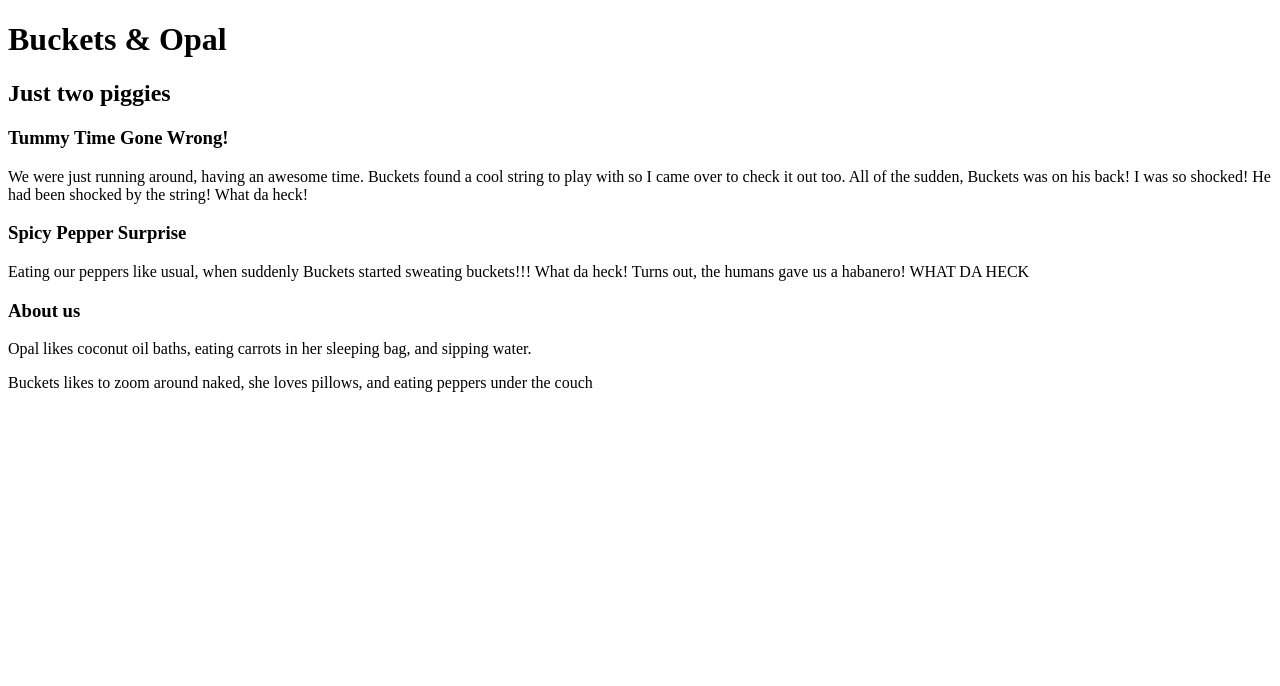
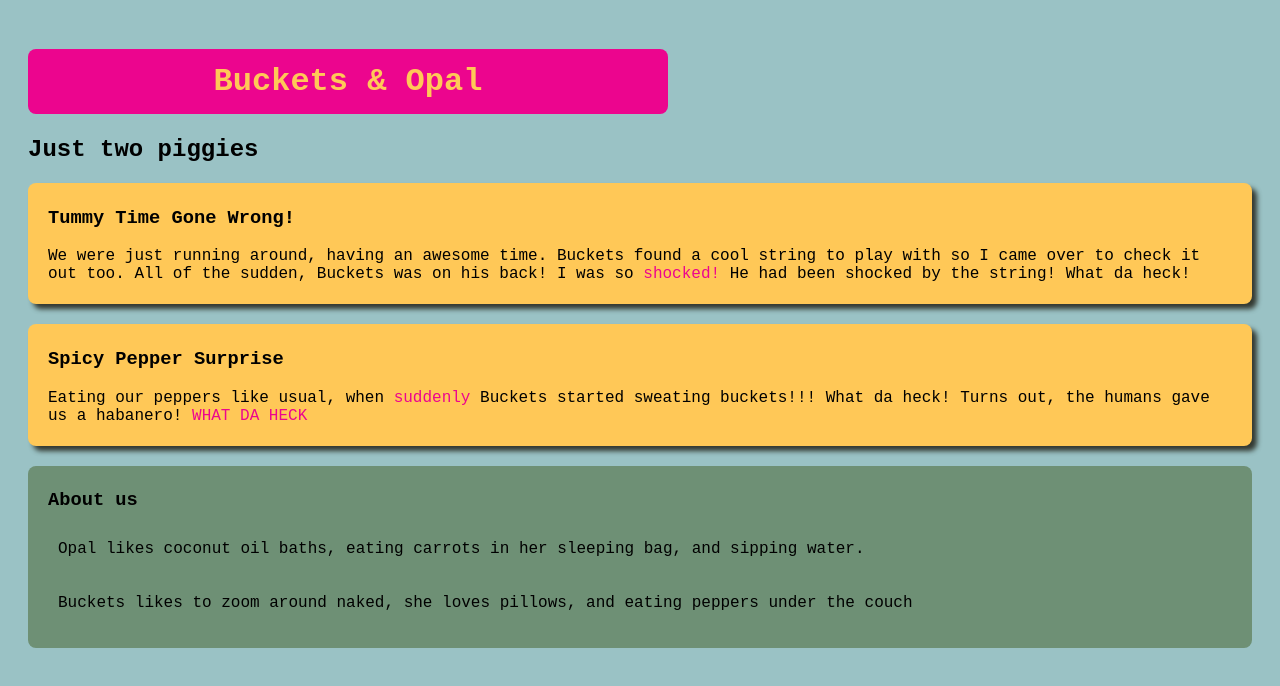
Before and after one commit to reimannsarah/Buckets-and-Opal-blog, a plain HTML site: page index.html in a window 1280 px wide. Drawn offline with Linux system fonts and the light colour scheme; a web font is replaced by a local one.

Commit message:
add bgcolor, text color, font families, adjust borders and padding
 Co-authored-by: Emma Gerigscott <elgerig@gmail.com>

```diff
--- /dev/null
+++ b/css/styles.css
@@ -0,0 +1,37 @@
+@import url('https://fonts.googleapis.com/css2?family=Rubik+Gemstones&display=swap');
+
+h1 {
+    background-color: #EC058E;
+    color: #FFC857;
+    padding: 14px;
+    border-radius: 8px;
+    text-align: center;
+    width: 50%;
+}
+
+body {
+    font-family: 'Courier New', Courier, monospace;
+    background-color: #9AC2C5;
+    padding: 20px;
+}
+span {
+    font-family: Rubik Gemstones, monospace;
+    color: #EC058E;
+}
+.about {
+   background-color:#6E9075;
+   padding: 5px 20px 10px;
+   border-radius: 8px;
+}
+
+.about > p {
+    padding: 10px;
+}
+
+.post {
+    background-color: #ffc857;
+    border-radius: 8px;
+    padding: 5px 20px;
+    margin-bottom: 20px;
+    box-shadow: 5px 5px 5px #333931;
+}
--- a/index.html
+++ b/index.html
@@ -1,6 +1,7 @@
 <!DOCTYPE html>
 <html lang="en">
 <head>
+    <link rel="stylesheet" href="css/styles.css" type="text/css">
     <meta charset="UTF-8">
     <meta http-equiv="X-UA-Compatible" content="IE=edge">
     <meta name="viewport" content="width=device-width, initial-scale=1.0">
```
